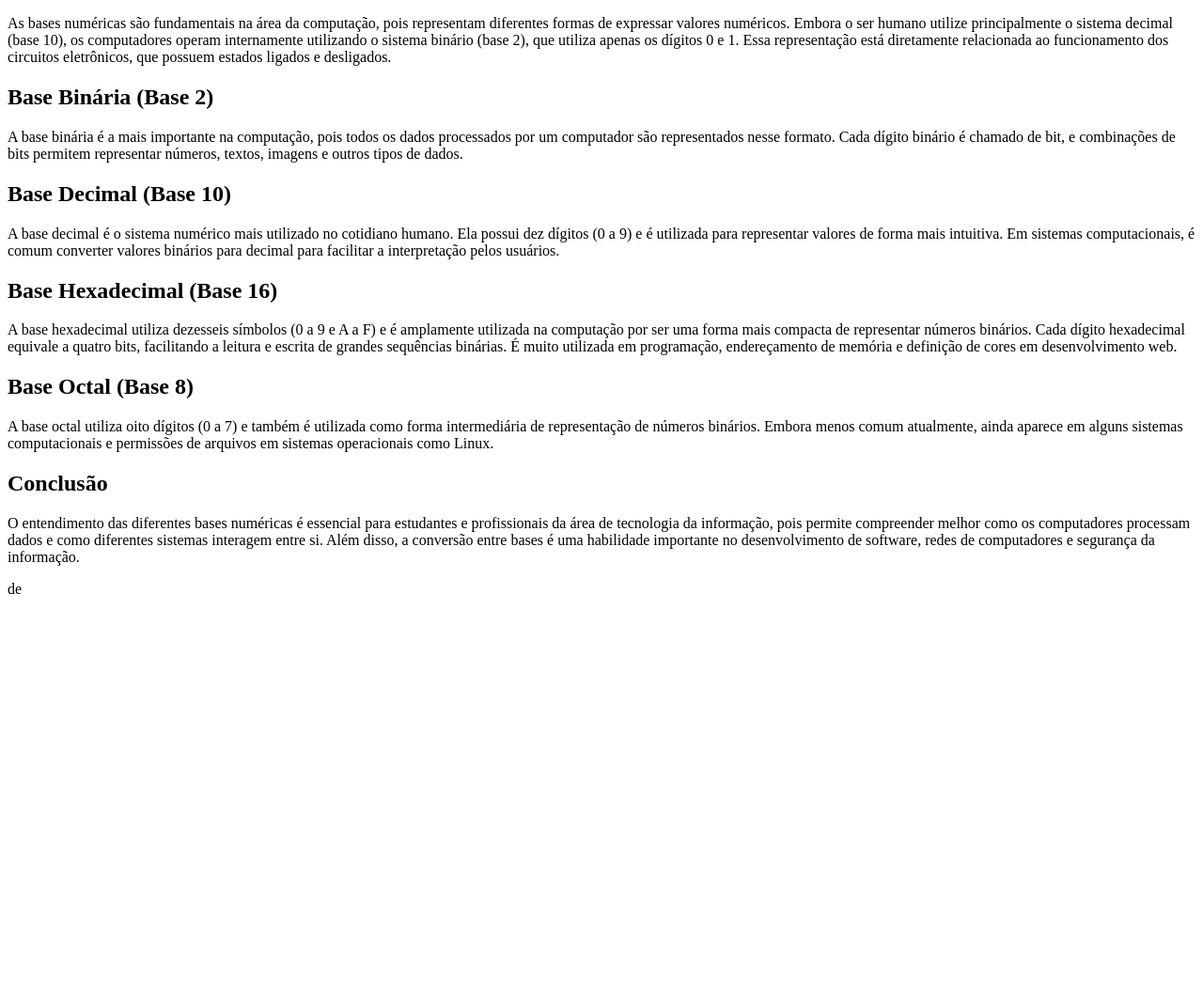
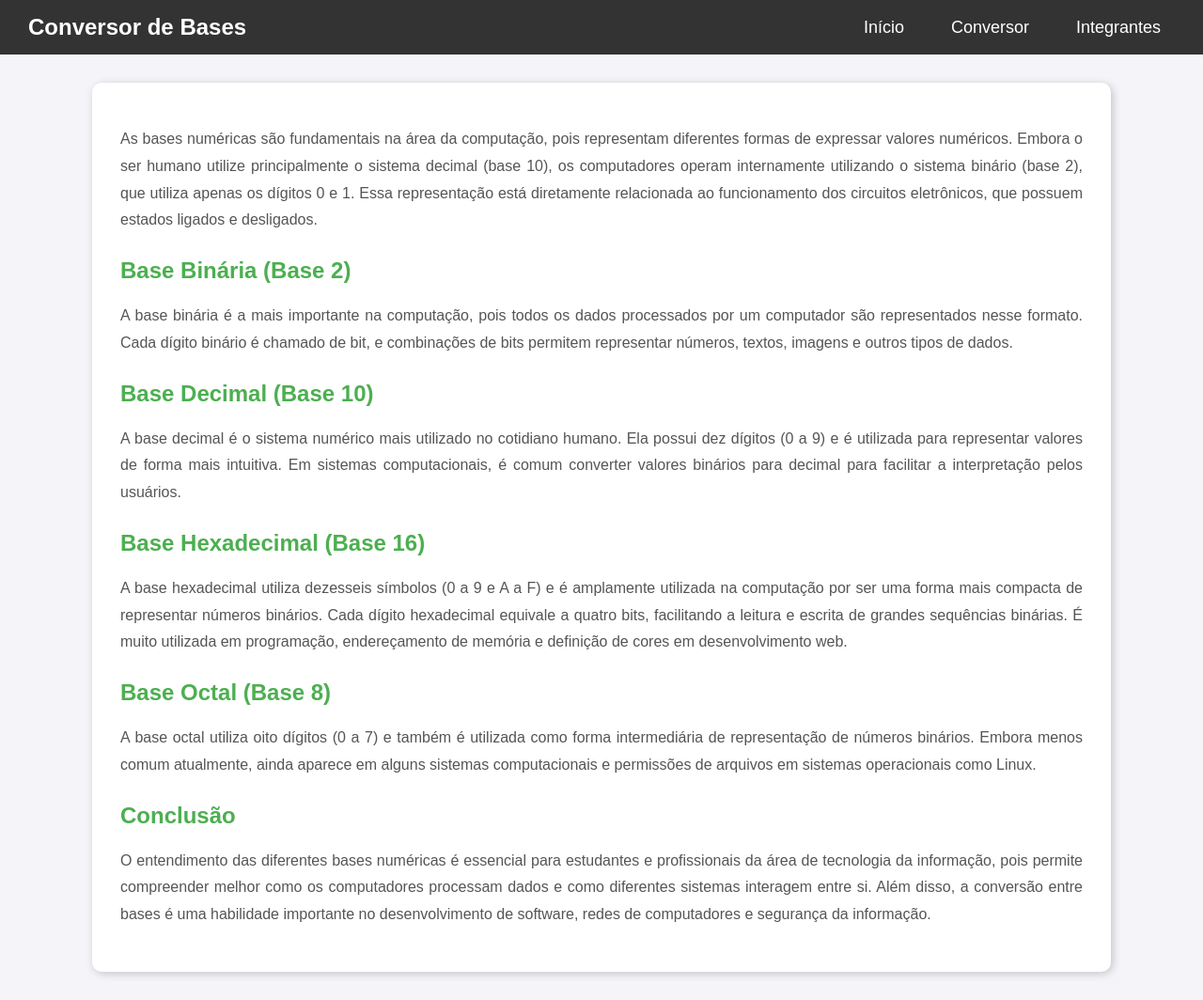
Before and after one commit to Joicealves30/ConversordeBaseFlask, a Flask app: page / in a window 1280 px wide. Shown: the whole page at 94% size. Before the commit the page ends 632 px from the top, so only its background shows below. Run offline with Flask 3, Linux system fonts and the light colour scheme.

Commit message:
ajuste na tela inicial

```diff
--- /dev/null
+++ b/static/index.css
@@ -0,0 +1,94 @@
+body {
+    font-family: Arial, sans-serif;
+    background-color: #f4f4f9;
+    margin: 0;
+    padding: 0;
+}
+
+.menu {
+    background-color: #333;
+    padding: 15px 30px;
+
+    display: flex;
+    justify-content: space-between;
+    align-items: center;
+}
+
+.logo {
+    color: white;
+    font-size: 24px;
+    font-weight: bold;
+}
+
+.menu ul {
+    list-style: none;
+
+    display: flex;
+    gap: 20px;
+
+    margin: 0;
+    padding: 0;
+}
+
+.menu ul li a {
+    text-decoration: none;
+    color: white;
+
+    font-size: 18px;
+    padding: 8px 15px;
+
+    border-radius: 5px;
+    transition: 0.3s;
+}
+
+.menu ul li a:hover {
+    background-color: #4CAF50;
+}
+
+.container {
+    width: 80%;
+    margin: 30px auto;
+
+    background-color: white;
+
+    padding: 30px;
+
+    border-radius: 10px;
+
+    box-shadow: 2px 2px 10px rgba(0,0,0,0.2);
+}
+
+h1 {
+    text-align: center;
+    color: #333;
+    margin-bottom: 30px;
+}
+
+
+h2 {
+    color: #4CAF50;
+    margin-top: 25px;
+}
+
+p {
+    color: #555;
+    line-height: 1.8;
+    text-align: justify;
+}
+
+@media(max-width: 768px) {
+
+    .menu {
+        flex-direction: column;
+        gap: 15px;
+    }
+
+    .menu ul {
+        flex-direction: column;
+        align-items: center;
+    }
+
+    .container {
+        width: 90%;
+    }
+}
--- a/templates/index.html
+++ b/templates/index.html
@@ -3,9 +3,27 @@
 <head>
     <meta charset="UTF-8">
     <meta name="viewport" content="width=device-width, initial-scale=1.0">
+     <link rel="stylesheet" href="{{ url_for('static', filename='index.css') }}">
     <title>Descrição</title>
 </head>
 <body>
+<nav class="menu">
+
+    <div class="logo">
+        Conversor de Bases
+    </div>
+
+    <ul>
+        <li><a href="{{ url_for('index') }}">Início</a></li>
+
+        <li><a href="{{ url_for('conversor') }}">Conversor</a></li>
+
+        <li><a href="{{ url_for('grupo') }}">Integrantes</a></li>
+    </ul>
+
+</nav>
+
+<div class="container">
     <p>
         As bases numéricas são fundamentais na área da computação, pois representam diferentes formas de expressar valores numéricos.
         Embora o ser humano utilize principalmente o sistema decimal (base 10), os computadores operam internamente utilizando o sistema binário (base 2),
@@ -46,4 +64,4 @@
 </div>
 
 </body>
-</html>de
+</html>
```
